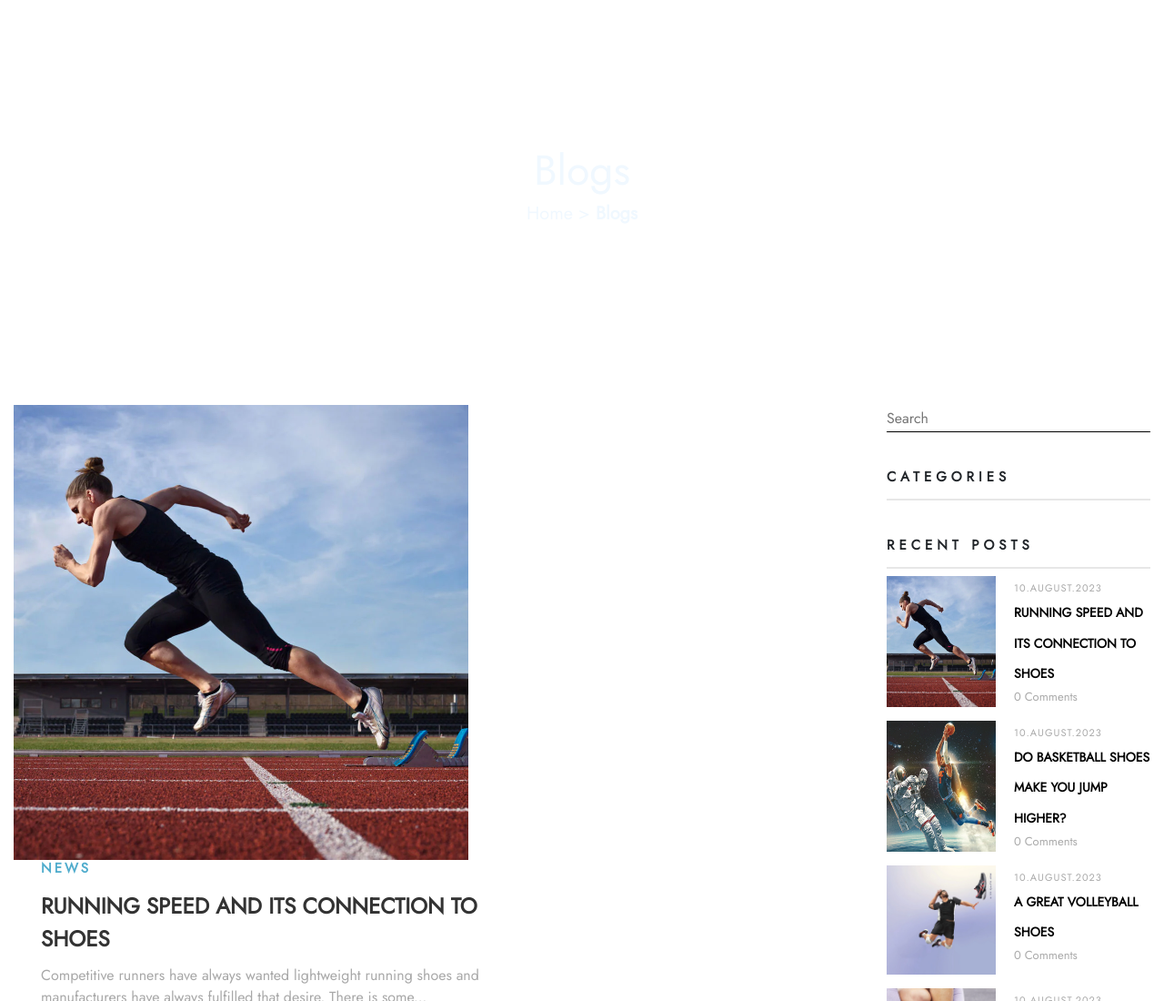
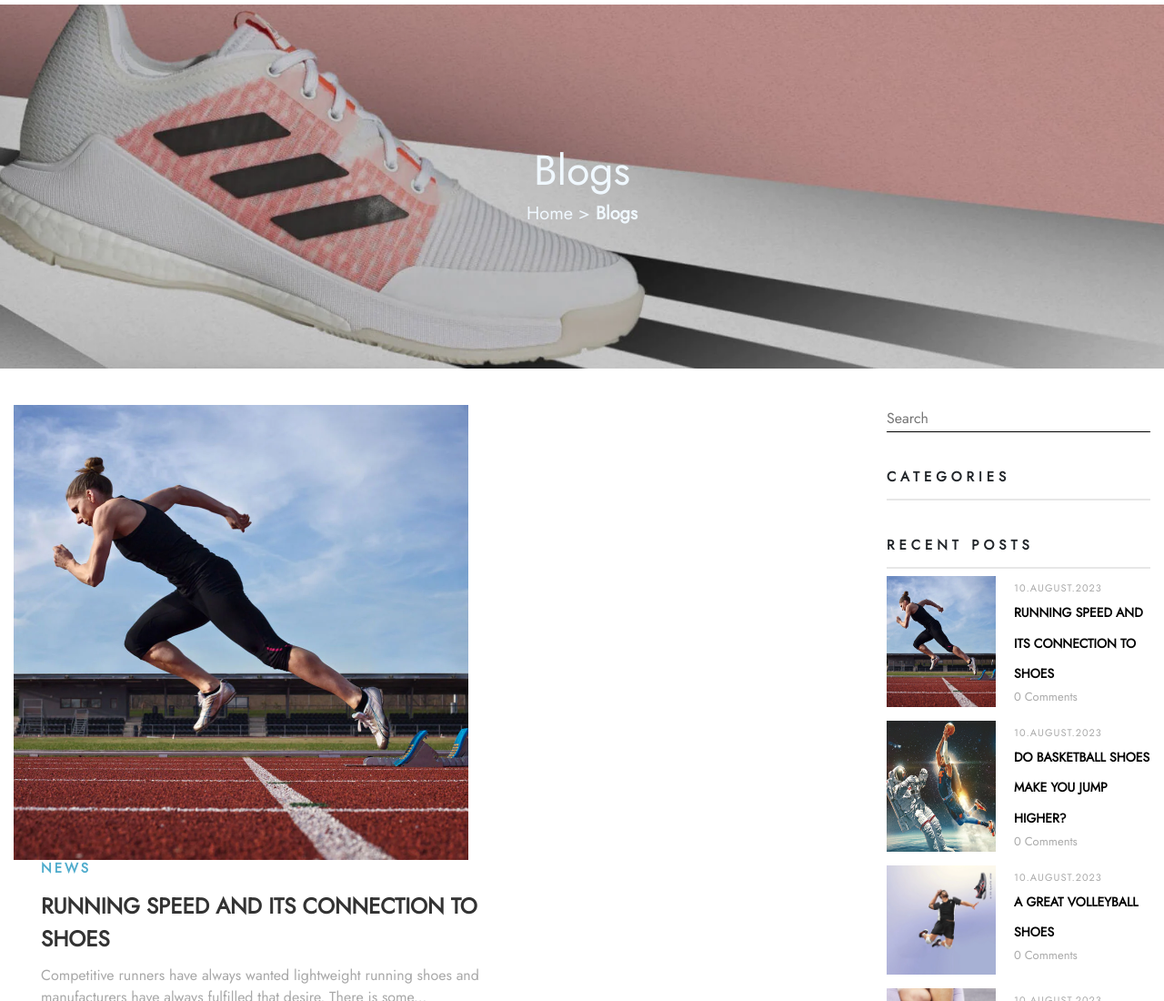
Before and after one commit to nguyenduyhoang03/HCJS, a plain HTML site: page Blog/blog.html in a window 1280 px wide. Shown: the top 1100 px of the page at 91% size. Drawn offline with nearby package versions, Linux system fonts and the light colour scheme; the site is published under a folder, as on GitHub Pages, so addresses that start at the root find nothing.

Commit message:
Update blog.css

```diff
--- a/Blog/blog.css
+++ b/Blog/blog.css
@@ -12,7 +12,7 @@ a{
     text-decoration: none !important;
 }
 .banner-img{
-    background-image: url(/Blog/img/blog-page.webp);
+    background-image: url(./img/blog-page.webp);
     background-size: cover;
     background-position: center;
     text-align: center;
```
